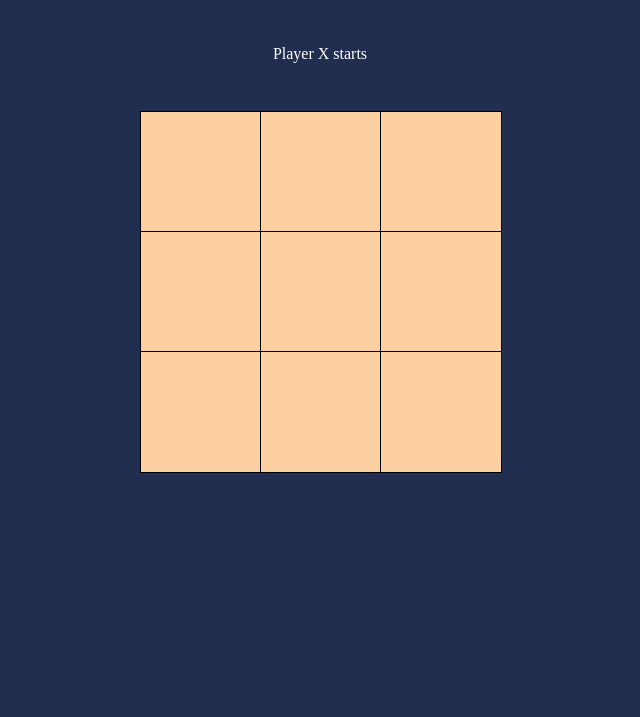
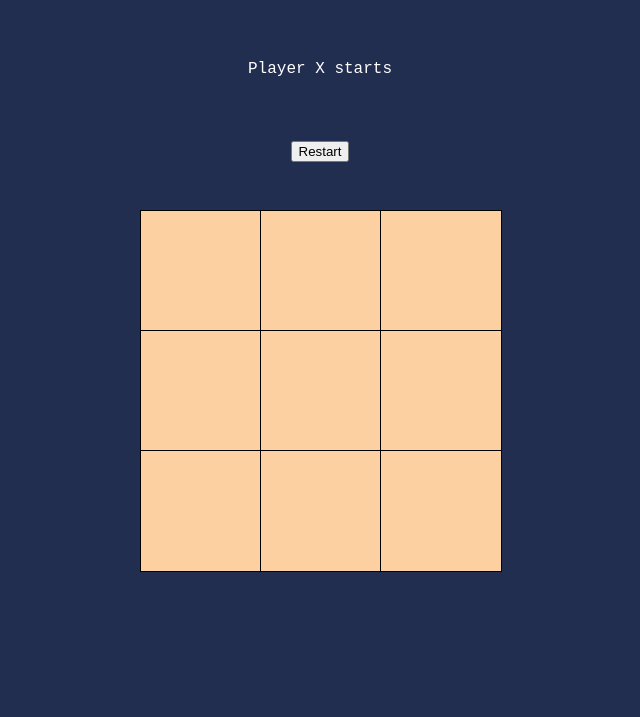
Before and after one commit to rheaSPK/tiktaktoe, a plain HTML site: page index.html in a window 1280 px wide. Shown: the part 83-800 px from the top of the page, without its empty margins (320-960 px from the left). Drawn offline with Linux system fonts and the light colour scheme.

Commit message:
add restart option

```diff
--- a/index.html
+++ b/index.html
@@ -13,6 +13,7 @@
         <h1>Tik-Tak-Toe</h1>
     </div>
     <div class="game-status"></div>
+    <button type="button" onclick="displayController.restartGame()">Restart</button>
     <div class="board"></div>
 </body>
 </html>
--- a/scripts.js
+++ b/scripts.js
@@ -20,7 +20,14 @@ const GameBoard = (() => {
         }
         return true
     }
-    return { setBoardItem, getBoard, boardFull }
+    const resetBoard = () => {
+        board = [
+            [null, null, null],
+            [null, null, null],
+            [null, null, null]
+        ]
+    }
+    return { setBoardItem, getBoard, boardFull, resetBoard}
 })()
 
 const PlayerFactory = (id, sign, picture) => {
@@ -117,7 +124,13 @@ const Controller = (() => {
         return false
     }
 
-    return { takeTurn, checkWinner, getWinner, getTurn }
+    const restartGame = () => {
+        GameBoard.resetBoard()
+        gameWinner = null
+        turn = player1
+    }
+
+    return { takeTurn, checkWinner, getWinner, getTurn, restartGame }
 })()
 
 
@@ -131,15 +144,16 @@ const displayController = (() => {
         if (Controller.takeTurn(x, y)) {
             e.target.style.backgroundImage =`url("${currentPlayer.picture}")`
             if (Controller.getWinner()) {
-                gameStatus.textContent = `Player ${Controller.getWinner()} wins`
+                gameStatus.innerHTML = `<h2>Player ${Controller.getWinner()} wins</h2>`
             } else {
-                (GameBoard.boardFull()) ? gameStatus.textContent = `No one wins` : gameStatus.textContent = `Player ${Controller.getTurn().sign} is next`
+                (GameBoard.boardFull()) ? gameStatus.innerHTML = `<h2>No one wins</h2>` : gameStatus.textContent = `Player ${Controller.getTurn().sign} is next`
             }
         }
     }
 
     const setUp = () => {
         const board = document.querySelector(".board")
+        board.innerHTML = ""
         for (let i = 0; i < 3; i++) {
             for (let j = 0; j < 3; j++) {
                 let field = document.createElement('div')
@@ -154,7 +168,11 @@ const displayController = (() => {
         gameStatus.textContent = `Player ${Controller.getTurn().sign} starts`
     }
 
-    return { setUp, takeTurnGUI }
+    const restartGame = () => {
+        Controller.restartGame()
+        setUp()
+    }
+    return { setUp, takeTurnGUI, restartGame }
 })()
 
 displayController.setUp()
--- a/styles.css
+++ b/styles.css
@@ -7,6 +7,7 @@ body {
     margin: 0px;
     background-color: #222e50;
     color: white;
+    font-family: 'Courier New', Courier, monospace;
 }
 
 .field {
@@ -25,3 +26,9 @@ body {
     grid-template:  repeat(3, minmax(1rem, 15vh)) / repeat(3, minmax(1rem, 15vh));
     color: black;
 }
+
+.game-status {
+    display: flex;
+    align-items: center;
+    height: 3rem;
+}
```
